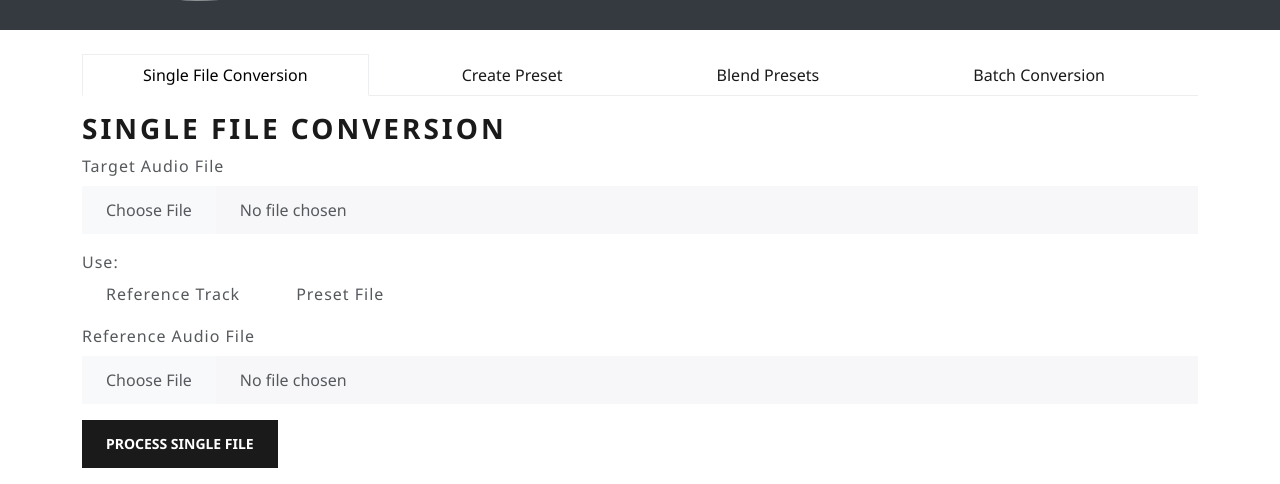
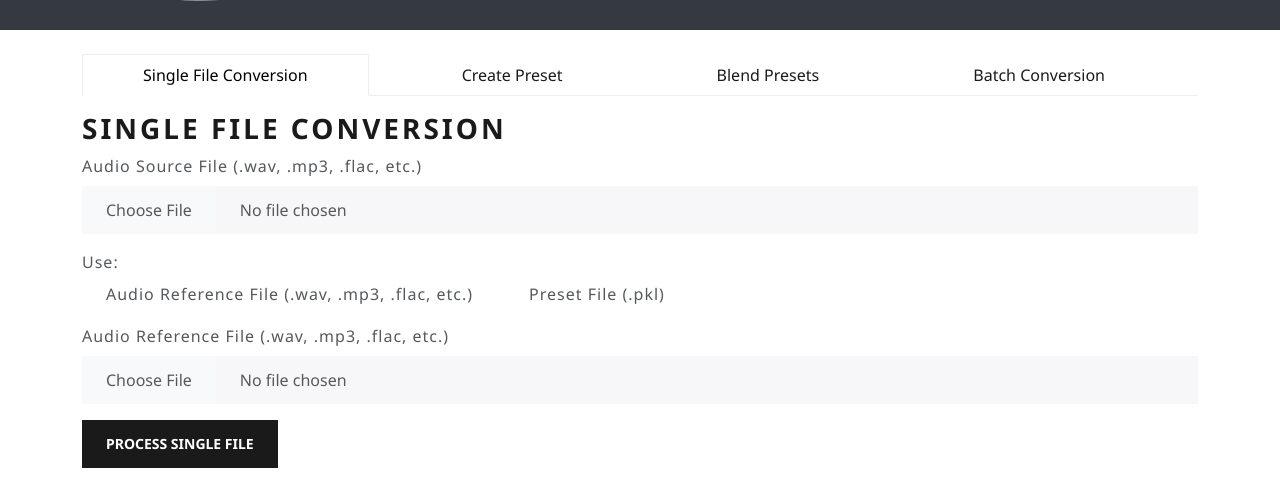
Before and after one commit to jasper046/matchering_webapp, a FastAPI app: page / in a window 1280 px wide; the page is wider, and only the part inside the window is pictured. Shown: the part 1264-1748 px from the top of that part. Run offline with FastAPI, Linux system fonts and the light colour scheme; parts of the project's set-up code (start-up, migrations or seed data) failed here and were passed over.

Commit message:
feat: Update file input labels and add file type filtering

```diff
--- a/app/templates/index.html
+++ b/app/templates/index.html
@@ -42,7 +42,7 @@
                     <h2>Single File Conversion</h2>
                     <form id="process-single-form">
                         <div class="mb-3">
-                            <label for="target-file-single" class="form-label">Target Audio File</label>
+                            <label for="target-file-single" class="form-label">Audio Source File (.wav, .mp3, .flac, etc.)</label>
                             <input type="file" class="form-control" id="target-file-single" name="target_file" accept="audio/*" required>
                         </div>
                         <div class="mb-3">
@@ -50,20 +50,20 @@
                             <div class="d-flex gap-3">
                                 <div class="form-check form-check-inline">
                                     <input class="form-check-input visually-hidden" type="radio" name="reference_type" id="radioReference" value="reference" checked>
-                                    <label class="form-check-label radio-button-label" for="radioReference">Reference Track</label>
+                                    <label class="form-check-label radio-button-label" for="radioReference">Audio Reference File (.wav, .mp3, .flac, etc.)</label>
                                 </div>
                                 <div class="form-check form-check-inline">
                                     <input class="form-check-input visually-hidden" type="radio" name="reference_type" id="radioPreset" value="preset">
-                                    <label class="form-check-label radio-button-label" for="radioPreset">Preset File</label>
+                                    <label class="form-check-label radio-button-label" for="radioPreset">Preset File (.pkl)</label>
                                 </div>
                             </div>
                         </div>
                         <div class="mb-3" id="reference-file-single-div">
-                            <label for="reference-file-single" class="form-label">Reference Audio File</label>
+                            <label for="reference-file-single" class="form-label">Audio Reference File (.wav, .mp3, .flac, etc.)</label>
                             <input type="file" class="form-control" id="reference-file-single" name="reference_file" accept="audio/*">
                         </div>
                         <div class="mb-3" id="preset-file-single-div" style="display:none;">
-                            <label for="preset-file-single" class="form-label">Preset File</label>
+                            <label for="preset-file-single" class="form-label">Preset File (.pkl)</label>
                             <input type="file" class="form-control" id="preset-file-single" name="preset_file" accept=".pkl">
                         </div>
                         <button type="submit" class="btn btn-primary">Process Single File</button>
@@ -77,7 +77,7 @@
                         </div>
                         <input type="range" class="form-range" id="blend-slider" min="0" max="100" value="50">
                         <audio id="blended-player" controls class="w-100 mt-3"></audio>
-                        <button id="save-blend-button" class="btn btn-success mt-3">Save Blended Audio</button>
+                        <button type="button" id="save-blend-button" class="btn btn-success mt-3">Save Blended Audio</button>
                         <div id="save-blend-status" class="mt-3"></div>
                     </div>
                 </section>
@@ -88,7 +88,7 @@
                     <h2>Create Preset</h2>
                     <form id="create-preset-form">
                         <div class="mb-3">
-                            <label for="reference-file-preset" class="form-label">Reference Audio File</label>
+                            <label for="reference-file-preset" class="form-label">Audio Reference File (.wav, .mp3, .flac, etc.)</label>
                             <input type="file" class="form-control" id="reference-file-preset" name="reference_file" accept="audio/*" required>
                         </div>
                         <button type="submit" class="btn btn-primary">Create Preset</button>
@@ -102,7 +102,7 @@
                     <h2>Blend Presets</h2>
                     <form id="blend-presets-form">
                         <div class="mb-3">
-                            <label for="preset-files" class="form-label">Preset Files (2-5)</label>
+                            <label for="preset-files" class="form-label">Preset Files (.pkl) (2-5)</label>
                             <input type="file" class="form-control" id="preset-files" name="preset_files" accept=".pkl" multiple required>
                         </div>
                         <div class="mb-3">
@@ -120,11 +120,11 @@
                     <h2>Batch Conversion</h2>
                     <form id="process-batch-form">
                         <div class="mb-3">
-                            <label for="batch-preset-file" class="form-label">Preset File</label>
+                            <label for="batch-preset-file" class="form-label">Preset File (.pkl)</label>
                             <input type="file" class="form-control" id="batch-preset-file" name="preset_file" accept=".pkl" required>
                         </div>
                         <div class="mb-3">
-                            <label for="batch-target-files" class="form-label">Target Audio Files (1-20)</label>
+                            <label for="batch-target-files" class="form-label">Audio Source Files (.wav, .mp3, .flac, etc.) (1-20)</label>
                             <input type="file" class="form-control" id="batch-target-files" name="target_files" accept="audio/*" multiple required>
                         </div>
                         <button type="submit" class="btn btn-primary">Start Batch Conversion</button>
```
